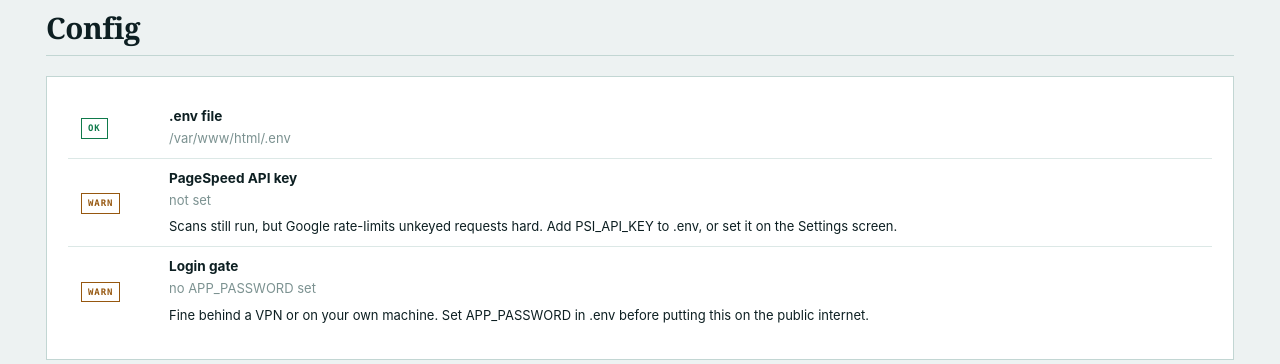
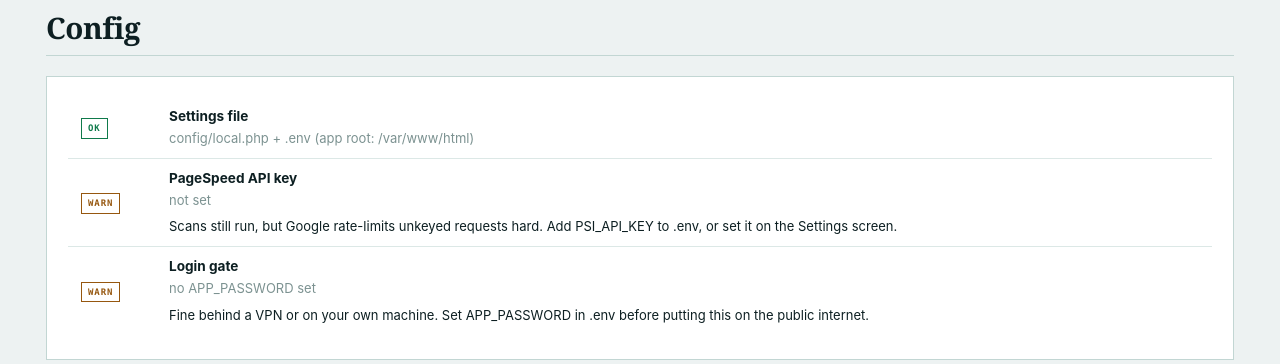
Before and after one commit to Ali-Haider006/Mobile-Web-Audit, a PHP site: page /setup.php in a window 1280 px wide. Shown: the part 919-1283 px from the top of the page. Run offline with PHP 8.4, Linux system fonts and the light colour scheme; tables that the repository leaves empty hold one stand-in row (values such as "Sample post").

Commit message:
Support a single-folder layout and PHP-based credentials
InfinityFree marks the folder above htdocs "DO NOT UPLOAD FILES HERE", and
whether PHP may read outside the web root there depends on open_basedir,
which cannot be checked without deploying. So the app now also runs with
everything in one folder.

- public/_init.php works out the app root instead of assuming public/ sits
  below it: if src/ is not one level up but is alongside, that folder is the
  root. Both layouts work with no configuration.
- Config now reads config/local.php, an array-returning PHP file, in addition
  to .env. A .php file is executed rather than served, so credentials in it
  cannot be downloaded even from inside the document root - which .env in a
  web root cannot promise, since it depends on .htaccess being honoured.
- Doctor reports which settings file was found and the resolved app root, the
  first thing worth knowing when a deployment cannot see its database.

Verified end to end in the flat layout: login gate, schema install from the
browser, dashboard render, and a direct request for config/local.php
returning an empty body rather than its contents.

Co-Authored-By: Claude Opus 5 <noreply@anthropic.com>
Claude-Session: https://claude.ai/code/session_01TpN7wJbaJ1yfqtV3pSEzV5

```diff
--- a/web-audit/public/_init.php
+++ b/web-audit/public/_init.php
@@ -22,7 +22,18 @@ if (PHP_VERSION_ID < 80000) {
     exit;
 }
 
-define('WVA_ROOT', dirname(__DIR__));
+/*
+ * Two supported layouts:
+ *   public/ holds the pages and src/ sits beside it   (development, VPS)
+ *   everything in one folder                          (shared hosting, where
+ *                                                      the web root is all you get)
+ * Detect which one we are in rather than making the operator configure it.
+ */
+$wvaRoot = dirname(__DIR__);
+if (!is_dir($wvaRoot . '/src') && is_dir(__DIR__ . '/src')) {
+    $wvaRoot = __DIR__;
+}
+define('WVA_ROOT', $wvaRoot);
 require_once WVA_ROOT . '/src/bootstrap.php';
 
 use Wva\Auth;
--- a/web-audit/src/Config.php
+++ b/web-audit/src/Config.php
@@ -16,6 +16,23 @@ final class Config
     {
         if (self::$values === null) {
             $values = require WVA_ROOT . '/config/config.php';
+
+            /*
+             * config/local.php is the shared-hosting option: a .php file is
+             * executed, never served as text, so credentials in it cannot leak
+             * even from inside the document root. .env is still read, and wins
+             * where both set the same key.
+             */
+            $local = WVA_ROOT . '/config/local.php';
+            if (is_readable($local)) {
+                $overrides = require $local;
+                if (is_array($overrides)) {
+                    foreach ($overrides as $key => $value) {
+                        $values[strtolower((string) $key)] = $value;
+                    }
+                }
+            }
+
             foreach (self::readEnvFile(WVA_ROOT . '/.env') as $key => $value) {
                 $values[$key] = $value;
             }
--- a/web-audit/src/Doctor.php
+++ b/web-audit/src/Doctor.php
@@ -64,11 +64,19 @@ final class Doctor
         $add($checks, 'PHP', self::OK, 'Memory limit', $memory === '' ? 'default' : $memory);
 
         // ---- Config --------------------------------------------------------
-        $envPath = WVA_ROOT . '/.env';
-        $add($checks, 'Config', is_readable($envPath) ? self::OK : self::FAIL,
-            '.env file',
-            is_readable($envPath) ? $envPath : 'not found',
-            'Copy .env.example to .env and fill in DB_* and PSI_API_KEY.');
+        $envPath   = WVA_ROOT . '/.env';
+        $localPath = WVA_ROOT . '/config/local.php';
+        $sources   = [];
+        if (is_readable($localPath)) {
+            $sources[] = 'config/local.php';
+        }
+        if (is_readable($envPath)) {
+            $sources[] = '.env';
+        }
+        $add($checks, 'Config', $sources === [] ? self::FAIL : self::OK,
+            'Settings file',
+            $sources === [] ? 'none found' : implode(' + ', $sources) . '  (app root: ' . WVA_ROOT . ')',
+            'Create config/local.php (copy config/local.example.php) or .env, and fill in the database details.');
 
         $key = trim((string) Config::get('psi_api_key', ''));
         if ($key === '') {
```
Also changed, not shown: web-audit/config/local.example.php (added, +22 -0 lines).
